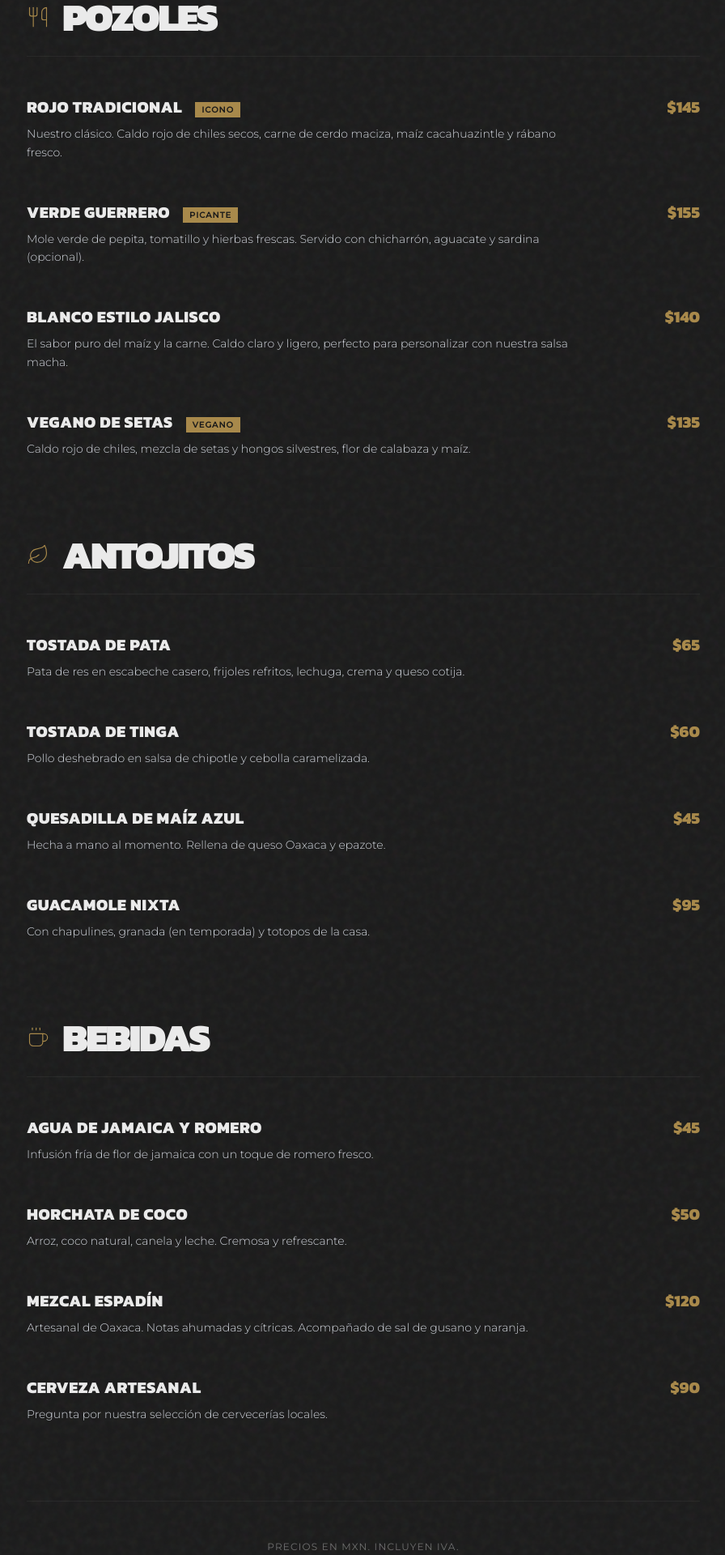
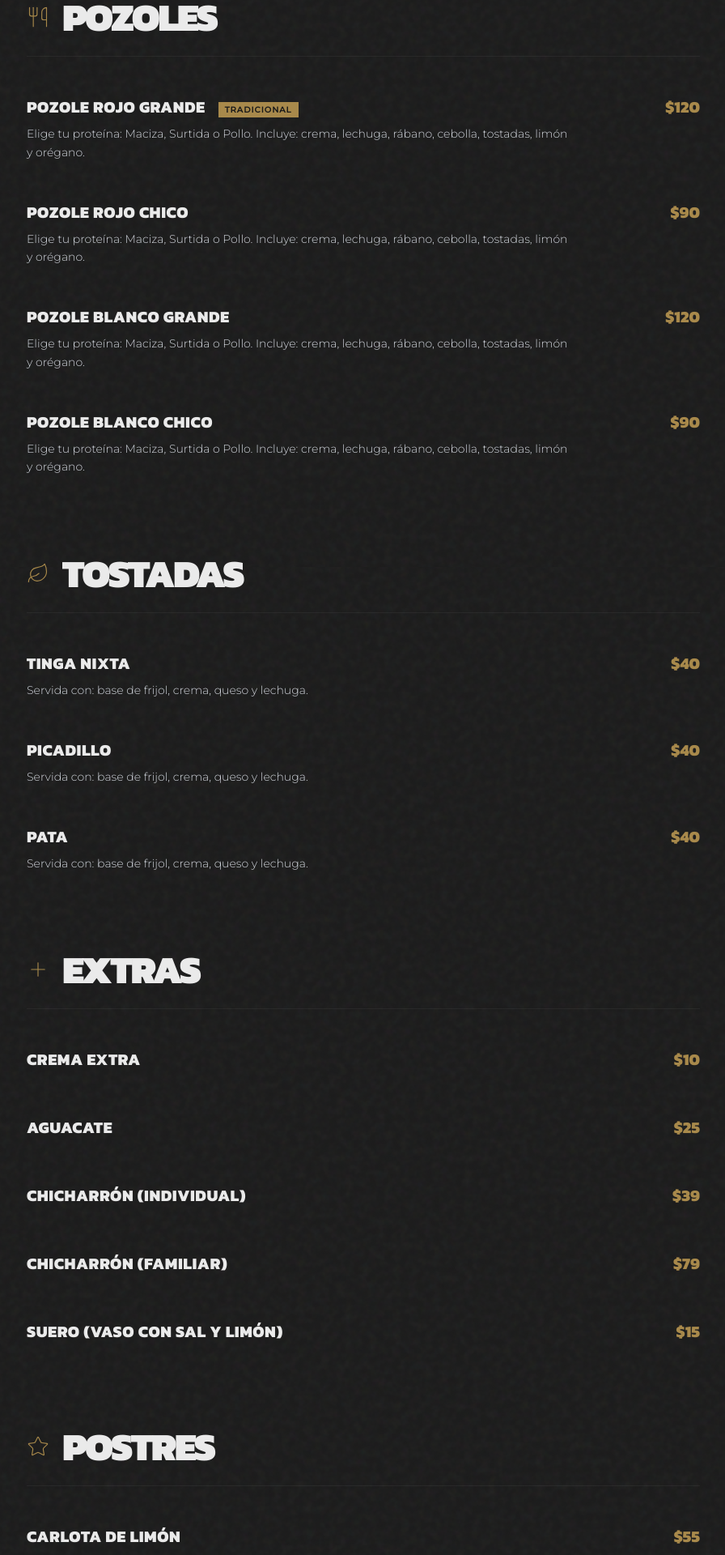
Before and after one commit to Eliazj/Eliazj.github.io, a React (Vite) app: page /menu in a window 1280 px wide. Shown: the part 580-2500 px from the top of the page at 81% size, without its empty margins (191-1087 px from the left). Built offline with nearby package versions, Linux system fonts and the light colour scheme.

Commit message:
Update digital menu and homepage featured items

```diff
--- a/src/pages/Home.tsx
+++ b/src/pages/Home.tsx
@@ -27,10 +27,10 @@ export default function Home() {
             transition={{ duration: 1, ease: "easeOut" }}
           >
             <h1 className="text-5xl md:text-7xl lg:text-9xl font-display font-black text-bone mb-8 leading-[0.9] tracking-tighter uppercase drop-shadow-2xl">
-              El sabor que nace <br/>
+              El sabor que nace <br />
               <span className="text-transparent bg-clip-text bg-gradient-to-r from-bone via-stone-400 to-stone-600">
                 de la piedra
-              </span> <br/>
+              </span> <br />
               y la raíz.
             </h1>
 
@@ -83,29 +83,29 @@ export default function Home() {
               </div>
 
               <h2 className="text-4xl md:text-6xl font-display font-black text-bone leading-none uppercase">
-                Respeto al <br/>
-                <span className="text-stone-500">Maíz Sagrado</span>
+                Nuestra cocina <br />
+                <span className="text-stone-500">de raíz</span>
               </h2>
 
               <div className="space-y-6 text-bone/60 text-lg font-light leading-relaxed text-justify">
                 <p>
-                  En NIXTA, entendemos la cocina como un ritual. No solo servimos alimentos; honramos la memoria de la tierra.
-                  Nuestra nixtamalización es diaria, lenta y precisa, como lo dictan los cánones antiguos.
+                  Bienvenidos a nuestra mesa. NIXTA es el resultado de un proyecto en pareja donde la fe y la tradición se encuentran
+                  para crear algo auténtico.
                 </p>
                 <p>
-                  Somos un templo moderno donde la piedra volcánica y el maíz criollo convergen.
-                  Sin pretensiones, pero con una ejecución impecable. Aquí, el lujo es el tiempo que dedicamos a cada proceso.
+                  Para nosotros, Cocina de Raíz significa construir comunidad a través de los sabores que nos unen y nos dan identidad.
+                  Esperamos que disfrutes este momento tanto como nosotros disfrutamos prepararlo para ti.
                 </p>
               </div>
 
               <div className="grid grid-cols-2 gap-8 pt-8 border-t border-white/5">
                 <div>
-                  <h4 className="font-display font-bold text-2xl text-bone mb-2">12 Horas</h4>
-                  <p className="text-sm text-bone/40 uppercase tracking-wider">De cocción lenta</p>
+                  <h4 className="font-display font-bold text-2xl text-bone mb-2">Caldo de cocción lenta</h4>
+                  <p className="text-sm text-bone/40 uppercase tracking-wider">Por varias horas</p>
                 </div>
                 <div>
-                  <h4 className="font-display font-bold text-2xl text-bone mb-2">100%</h4>
-                  <p className="text-sm text-bone/40 uppercase tracking-wider">Maíz Criollo</p>
+                  <h4 className="font-display font-bold text-2xl text-bone mb-2"></h4>
+                  <p className="text-sm text-bone/40 uppercase tracking-wider"></p>
                 </div>
               </div>
             </motion.div>
@@ -145,9 +145,9 @@ export default function Home() {
 
           <div className="grid grid-cols-1 md:grid-cols-3 gap-8">
             {[
-              { title: "Pozole Rojo", desc: "Cerdo maciza, chile guajillo, rábano negro.", icon: Flame },
-              { title: "Verde Guerrero", desc: "Pepita, hierbas santas, chicharrón prensado.", icon: Wheat },
-              { title: "Maíz y Tuétano", desc: "Caldo claro, hueso de tuétano asado, sal de gusano.", icon: UtensilsCrossed }
+              { title: "Pozole Rojo", desc: "Nuestra especialidad con caldo de chiles rojos. Elige tu proteína: Maciza, Surtida o Pollo.", icon: Flame },
+              { title: "Pozole Blanco", desc: "El sabor puro del maíz cacahuazintle. Elige tu proteína: Maciza, Surtida o Pollo.", icon: Wheat },
+              { title: "Antojitos", desc: "Tostadas caseras de Pata, Tinga NIXTA o Picadillo con base de frijol y queso.", icon: UtensilsCrossed }
             ].map((item, idx) => (
               <motion.div
                 key={idx}
--- a/src/pages/Menu.tsx
+++ b/src/pages/Menu.tsx
@@ -1,5 +1,5 @@
 import { motion } from 'motion/react';
-import { Utensils, Coffee, Leaf } from 'lucide-react';
+import { Utensils, Coffee, Leaf, Plus, Star } from 'lucide-react';
 
 const MenuSection = ({ title, icon: Icon, items }: { title: string, icon: any, items: any[] }) => (
   <div className="mb-24">
@@ -27,7 +27,9 @@ const MenuSection = ({ title, icon: Icon, items }: { title: string, icon: any, i
                 </span>
               )}
             </div>
-            <p className="text-gray-300 font-light text-sm leading-relaxed max-w-2xl">{item.description}</p>
+            {item.description && (
+              <p className="text-gray-300 font-light text-sm leading-relaxed max-w-2xl">{item.description}</p>
+            )}
           </div>
           <div className="order-1 md:order-2">
             <span className="text-xl font-display font-bold text-bronze">${item.price}</span>
@@ -41,74 +43,69 @@ const MenuSection = ({ title, icon: Icon, items }: { title: string, icon: any, i
 export default function Menu() {
   const pozoles = [
     {
-      name: "Rojo Tradicional",
-      price: "145",
-      description: "Nuestro clásico. Caldo rojo de chiles secos, carne de cerdo maciza, maíz cacahuazintle y rábano fresco.",
-      tag: "Icono"
+      name: "Pozole Rojo Grande",
+      price: "120",
+      description: "Elige tu proteína: Maciza, Surtida o Pollo. Incluye: crema, lechuga, rábano, cebolla, tostadas, limón y orégano.",
+      tag: "Tradicional"
     },
     {
-      name: "Verde Guerrero",
-      price: "155",
-      description: "Mole verde de pepita, tomatillo y hierbas frescas. Servido con chicharrón, aguacate y sardina (opcional).",
-      tag: "Picante"
+      name: "Pozole Rojo Chico",
+      price: "90",
+      description: "Elige tu proteína: Maciza, Surtida o Pollo. Incluye: crema, lechuga, rábano, cebolla, tostadas, limón y orégano.",
     },
     {
-      name: "Blanco Estilo Jalisco",
-      price: "140",
-      description: "El sabor puro del maíz y la carne. Caldo claro y ligero, perfecto para personalizar con nuestra salsa macha.",
+      name: "Pozole Blanco Grande",
+      price: "120",
+      description: "Elige tu proteína: Maciza, Surtida o Pollo. Incluye: crema, lechuga, rábano, cebolla, tostadas, limón y orégano.",
     },
     {
-      name: "Vegano de Setas",
-      price: "135",
-      description: "Caldo rojo de chiles, mezcla de setas y hongos silvestres, flor de calabaza y maíz.",
-      tag: "Vegano"
+      name: "Pozole Blanco Chico",
+      price: "90",
+      description: "Elige tu proteína: Maciza, Surtida o Pollo. Incluye: crema, lechuga, rábano, cebolla, tostadas, limón y orégano.",
     }
   ];
 
-  const antojitos = [
+  const tostadas = [
     {
-      name: "Tostada de Pata",
-      price: "65",
-      description: "Pata de res en escabeche casero, frijoles refritos, lechuga, crema y queso cotija."
+      name: "Tinga NIXTA",
+      price: "40",
+      description: "Servida con: base de frijol, crema, queso y lechuga."
     },
     {
-      name: "Tostada de Tinga",
-      price: "60",
-      description: "Pollo deshebrado en salsa de chipotle y cebolla caramelizada."
+      name: "Picadillo",
+      price: "40",
+      description: "Servida con: base de frijol, crema, queso y lechuga."
     },
     {
-      name: "Quesadilla de Maíz Azul",
-      price: "45",
-      description: "Hecha a mano al momento. Rellena de queso Oaxaca y epazote."
-    },
-    {
-      name: "Guacamole NIXTA",
-      price: "95",
-      description: "Con chapulines, granada (en temporada) y totopos de la casa."
+      name: "Pata",
+      price: "40",
+      description: "Servida con: base de frijol, crema, queso y lechuga."
     }
   ];
 
+  const extras = [
+    { name: "Crema extra", price: "10" },
+    { name: "Aguacate", price: "25" },
+    { name: "Chicharrón (Individual)", price: "39" },
+    { name: "Chicharrón (Familiar)", price: "79" },
+    { name: "Suero (Vaso con sal y limón)", price: "15" },
+  ];
+
   const bebidas = [
-    {
-      name: "Agua de Jamaica y Romero",
-      price: "45",
-      description: "Infusión fría de flor de jamaica con un toque de romero fresco."
-    },
-    {
-      name: "Horchata de Coco",
-      price: "50",
-      description: "Arroz, coco natural, canela y leche. Cremosa y refrescante."
-    },
-    {
-      name: "Mezcal Espadín",
-      price: "120",
-      description: "Artesanal de Oaxaca. Notas ahumadas y cítricas. Acompañado de sal de gusano y naranja."
-    },
-    {
-      name: "Cerveza Artesanal",
-      price: "90",
-      description: "Pregunta por nuestra selección de cervecerías locales."
-    }
+    { name: "Café de olla", price: "30" },
+    { name: "Americano", price: "30" },
+    { name: "Té", price: "25" },
+    { name: "Coca Cola", price: "30" },
+    { name: "Fanta", price: "30" },
+    { name: "Manzanita", price: "30" },
+    { name: "Agua mineral", price: "30" },
+    { name: "Agua de Jamaica ½ litro", price: "25" },
+    { name: "Agua de Jamaica 1 litro", price: "40" },
+  ];
+
+  const postres = [
+    { name: "Carlota de limón", price: "55" },
+    { name: "Carlota de oreo", price: "60" },
   ];
 
   return (
@@ -126,7 +123,7 @@ export default function Menu() {
             Menú <span className="text-stone-600">Nixta</span>
           </h1>
           <p className="text-lg text-bone/60 font-light max-w-2xl mx-auto">
-            Una selección curada de sabores ancestrales. Sin atajos.
+            El pozole como debe ser. Sin pretensiones, pero con la raíz bien puesta.
           </p>
         </motion.div>
       </div>
@@ -134,12 +131,14 @@ export default function Menu() {
       {/* Menu Content */}
       <div className="max-w-4xl mx-auto px-4 sm:px-6 lg:px-8 py-24">
         <MenuSection title="Pozoles" icon={Utensils} items={pozoles} />
-        <MenuSection title="Antojitos" icon={Leaf} items={antojitos} />
+        <MenuSection title="Tostadas" icon={Leaf} items={tostadas} />
+        <MenuSection title="Extras" icon={Plus} items={extras} />
+        <MenuSection title="Postres" icon={Star} items={postres} />
         <MenuSection title="Bebidas" icon={Coffee} items={bebidas} />
 
         <div className="text-center mt-24 pt-12 border-t border-white/5">
           <p className="text-bone/40 text-xs uppercase tracking-widest">
-            Precios en MXN. Incluyen IVA.
+            Precios en MXN. Todos nuestros pozoles incluyen: crema, lechuga, rábano, cebolla, tostadas, limón y orégano.
           </p>
         </div>
       </div>
```
